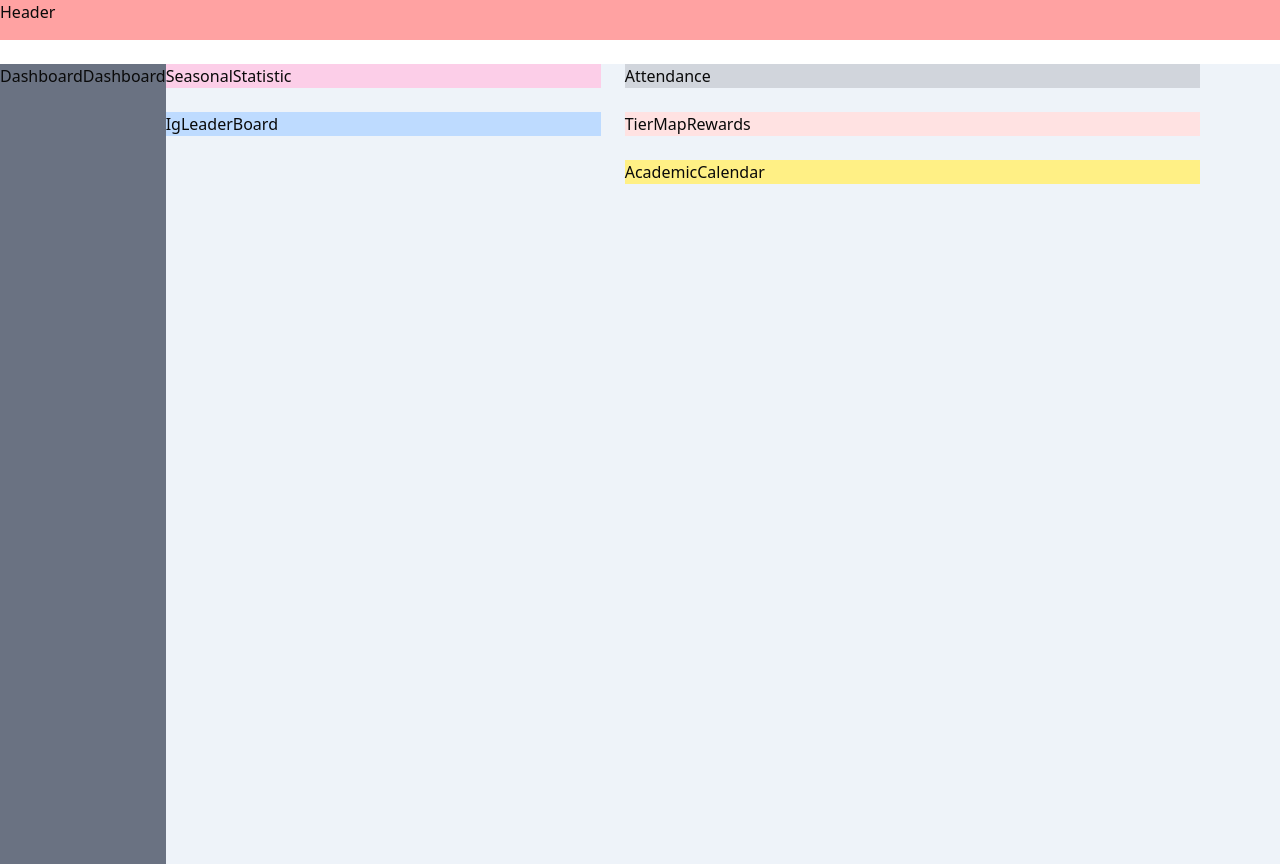
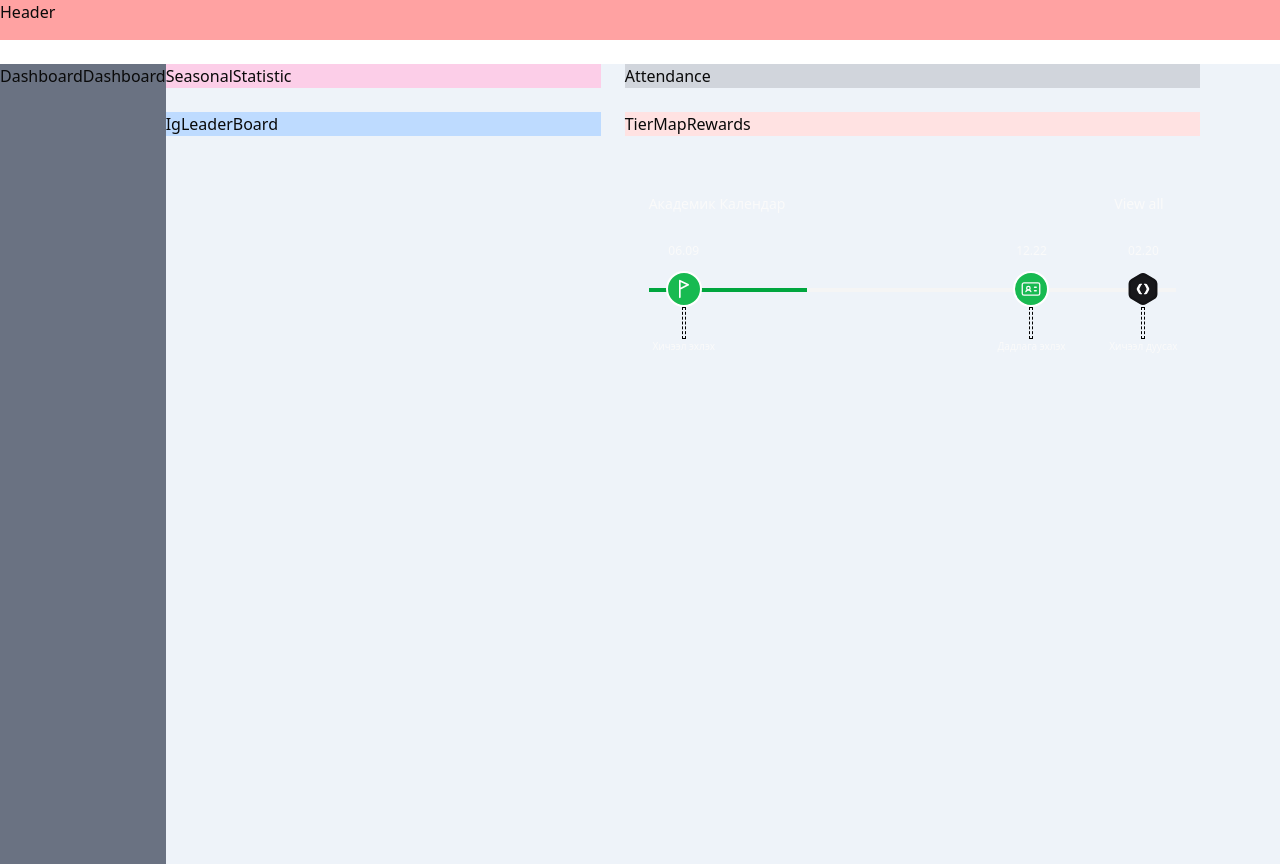
Before and after one commit to 3a-team-buddy/project-study-buddy-nosql, a Next.js app: page / in a window 1280 px wide. Built offline with nearby package versions, Linux system fonts and the light colour scheme.

Commit message:
calendar

```diff
--- a/src/app/_components-main-page/AcademicCalendar.tsx
+++ b/src/app/_components-main-page/AcademicCalendar.tsx
@@ -2,8 +2,128 @@ import React from "react";
 
 export const AcademicCalendar = () => {
   return (
-    <div className="w-full h-fit bg-yellow-200">
-      <div>AcademicCalendar</div>
+    <div className="p-6 relative h-[210px]">
+      <div className="flex items-center justify-between">
+        <p className="text-sm text-primary-foreground">Академик Календар</p>
+        <button className="inline-flex items-center justify-center whitespace-nowrap text-sm font-medium ring-offset-background transition-colors focus-visible:outline-none focus-visible:ring-2 focus-visible:ring-ring focus-visible:ring-offset-2 disabled:pointer-events-none disabled:opacity-50 h-10 text-primary-foreground rounded-full py-2 px-6 -mr-3 hover:bg-[#FFFFFF14] hover:text-primary-foreground">
+          View all
+        </button>
+      </div>
+      <div className="h-1 w-full bg-secondary mt-16">
+        <div
+          className="h-1 bg-green-600"
+          data-testid="progress-bar"
+          style={{ width: "30%" }}
+        ></div>
+      </div>
+      <div className="absolute bottom-4 flex justify-between w-[93%]">
+        <div className="flex flex-col items-center w-[70px]">
+          <p className="pb-3 text-xs text-primary-foreground">06.09</p>
+          <div className="bg-[#18BA51] border-2 border-white w-9 h-9 flex items-center justify-center rounded-full">
+            <svg
+              xmlns="http://www.w3.org/2000/svg"
+              width="20"
+              height="20"
+              viewBox="0 0 24 24"
+              fill="none"
+              stroke="white"
+              stroke-width="2"
+              stroke-linecap="round"
+              stroke-linejoin="round"
+              className="lucide lucide-flag-triangle-right "
+            >
+              <path d="M7 22V2l10 5-10 5"></path>
+            </svg>
+          </div>
+          <div className="h-8 w-1 border border-dashed border-black"></div>
+          <p className="text-[10px] text-primary-foreground">Хичээл эхлэх</p>
+        </div>
+        <div className="w-[60%] flex justify-end">
+          <div className="flex flex-col items-center w-20">
+            <p className="pb-3 text-xs text-primary-foreground">12.22</p>
+            <div className="bg-[#18BA51] border-2 border-white w-9 h-9 flex items-center justify-center rounded-full">
+              <svg
+                xmlns="http://www.w3.org/2000/svg"
+                width="22"
+                height="22"
+                viewBox="0 0 22 22"
+                fill="none"
+              >
+                <path
+                  d="M14.5 9.25H16.25"
+                  stroke="#FAFAFA"
+                  stroke-width="1.3125"
+                  stroke-linecap="round"
+                  stroke-linejoin="round"
+                ></path>
+                <path
+                  d="M14.5 12.75H16.25"
+                  stroke="#FAFAFA"
+                  stroke-width="1.3125"
+                  stroke-linecap="round"
+                  stroke-linejoin="round"
+                ></path>
+                <path
+                  d="M5.89844 13.6255C6.07881 13.1127 6.4139 12.6686 6.85745 12.3545C7.30101 12.0403 7.83115 11.8716 8.37469 11.8716C8.91823 11.8716 9.44837 12.0403 9.89192 12.3545C10.3355 12.6686 10.6706 13.1127 10.8509 13.6255"
+                  stroke="#FAFAFA"
+                  stroke-width="1.3125"
+                  stroke-linecap="round"
+                  stroke-linejoin="round"
+                ></path>
+                <path
+                  d="M8.375 11.875C9.3415 11.875 10.125 11.0915 10.125 10.125C10.125 9.1585 9.3415 8.375 8.375 8.375C7.4085 8.375 6.625 9.1585 6.625 10.125C6.625 11.0915 7.4085 11.875 8.375 11.875Z"
+                  stroke="#FAFAFA"
+                  stroke-width="1.3125"
+                  stroke-linecap="round"
+                  stroke-linejoin="round"
+                ></path>
+                <path
+                  d="M18 4.875H4C3.0335 4.875 2.25 5.6585 2.25 6.625V15.375C2.25 16.3415 3.0335 17.125 4 17.125H18C18.9665 17.125 19.75 16.3415 19.75 15.375V6.625C19.75 5.6585 18.9665 4.875 18 4.875Z"
+                  stroke="#FAFAFA"
+                  stroke-width="1.3125"
+                  stroke-linecap="round"
+                  stroke-linejoin="round"
+                ></path>
+              </svg>
+            </div>
+            <div className="h-8 w-1 border border-dashed border-black"></div>
+            <p className="text-[10px] text-primary-foreground">Дадлага эхлэх</p>
+          </div>
+        </div>
+        <div className="flex flex-col items-center w-20">
+          <p className="pb-3 text-xs text-primary-foreground">02.20</p>
+          <div className="flex items-center justify-center rounded-full w-9 h-9">
+            <svg
+              width="32"
+              height="32"
+              viewBox="0 0 32 32"
+              fill="none"
+              xmlns="http://www.w3.org/2000/svg"
+            >
+              <path
+                d="M18.7719 31.2466C17.057 32.2511 14.9442 32.2511 13.2293 31.2466L4.37187 26.0582C2.65699 25.0537 1.60059 23.1973 1.60059 21.1883V10.8116C1.60059 8.80261 2.65699 6.9462 4.37187 5.94169L13.2293 0.753351C14.9442 -0.251157 17.057 -0.251158 18.7719 0.75335L27.6293 5.94169C29.3442 6.9462 30.4006 8.80261 30.4006 10.8116V21.1883C30.4006 23.1973 29.3442 25.0537 27.6293 26.0582L18.7719 31.2466Z"
+                fill="#18181B"
+              ></path>
+              <path
+                d="M18.2022 30.2741C16.8391 31.0725 15.162 31.0725 13.799 30.2741L4.94152 25.0857C3.57652 24.2862 2.72764 22.8026 2.72764 21.1883V10.8116C2.72764 9.19736 3.57652 7.71376 4.94152 6.91419L13.799 1.72585C15.162 0.927417 16.8391 0.927417 18.2022 1.72585L27.0597 6.91419C28.4247 7.71376 29.2735 9.19736 29.2735 10.8116V21.1883C29.2735 22.8026 28.4247 24.2862 27.0596 25.0857L18.2022 30.2741Z"
+                stroke="black"
+                stroke-opacity="0.2"
+                stroke-width="2.25411"
+              ></path>
+              <path
+                d="M11.7327 11.6861L10.0865 14.7674C9.88102 15.153 9.77808 15.5762 9.77808 16C9.77808 16.4239 9.88102 16.847 10.0865 17.2327L11.7327 20.314C12.0361 20.8831 12.6295 21.2386 13.2752 21.2386H15.0238V20.3657H15.0233C14.7007 20.3657 14.404 20.1882 14.2522 19.9037L12.6066 16.8218C12.4691 16.5649 12.4006 16.2828 12.4006 16C12.4006 15.7172 12.4691 15.4351 12.6066 15.1783L14.2522 12.0964C14.404 11.8118 14.7007 11.6344 15.0233 11.6344H15.0238V10.7614H13.2752C12.6295 10.7614 12.0361 11.117 11.7327 11.6861Z"
+                fill="white"
+              ></path>
+              <path
+                d="M21.9142 14.7674L20.2681 11.6861C19.9646 11.1169 19.3712 10.7615 18.7255 10.7615H16.9768V11.6343H16.9775C17.3001 11.6343 17.5968 11.8118 17.7484 12.0964L19.394 15.1782C19.5316 15.4351 19.6 15.7173 19.6 16C19.6 16.2828 19.5316 16.5649 19.394 16.8218L17.7484 19.9036C17.5968 20.1882 17.3001 20.3657 16.9775 20.3657H16.9768V21.2386H18.7255C19.3712 21.2386 19.9646 20.8831 20.2681 20.3139L21.9142 17.2327C22.1196 16.847 22.2226 16.4238 22.2226 16C22.2226 15.5762 22.1196 15.153 21.9142 14.7674Z"
+                fill="white"
+              ></path>
+            </svg>
+          </div>
+          <div className="h-8 w-1 border border-dashed border-black"></div>
+          <p className="text-[10px] text-primary-foreground">Хичээл дуусах</p>
+        </div>
+      </div>
     </div>
   );
 };
```
